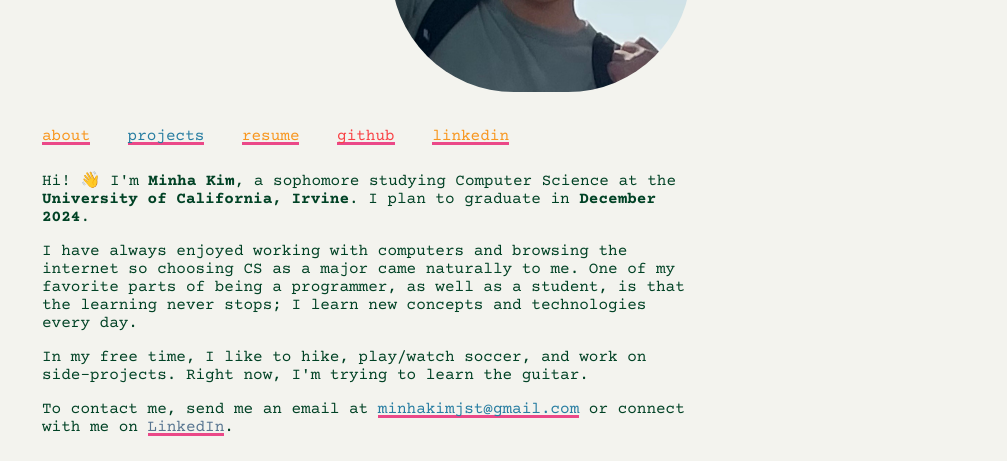
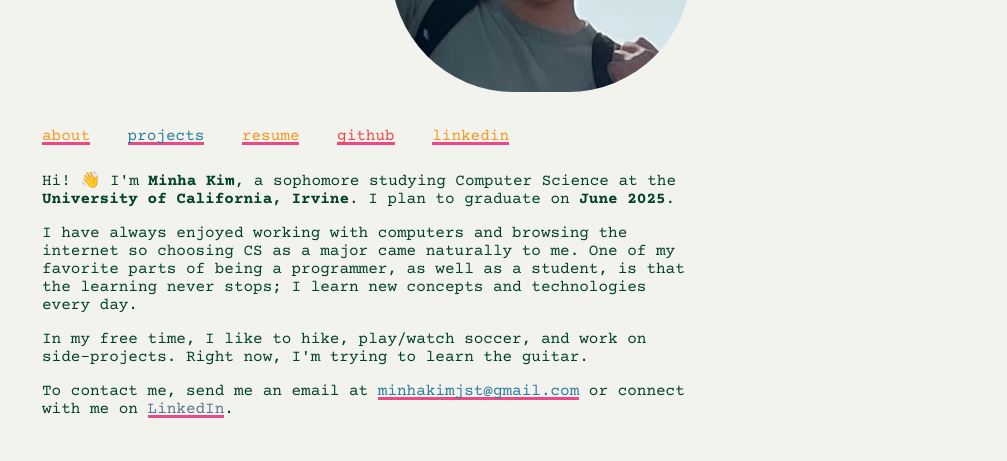
Before and after one commit to mink1m/mink1m.github.io, a plain HTML site: page index.html in a window 1280 px wide. Shown: the part 263-724 px from the top of the page, without its empty margins (273-1280 px from the left). Drawn offline with nearby package versions, Linux system fonts and the light colour scheme; a web font is replaced by a local one.

Commit message:
update grad date

```diff
--- a/index.html
+++ b/index.html
@@ -76,7 +76,7 @@
             <p>
                 Hi! &#128075 I'm <b> Minha Kim</b>, a sophomore studying Computer Science
                 at the <b> University of California, Irvine</b>. I plan to graduate
-                in <b> December 2024</b>.
+                on <b> June 2025</b>.
             </p>
             <p>
                 I have always enjoyed working with computers and browsing the internet
```
Also changed, not shown: 1 other file.
